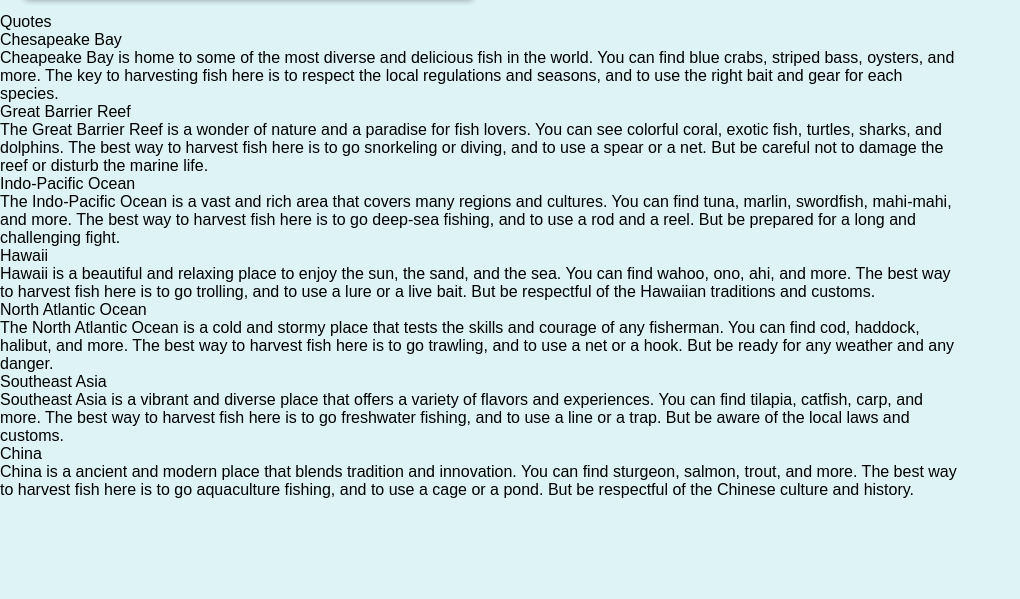
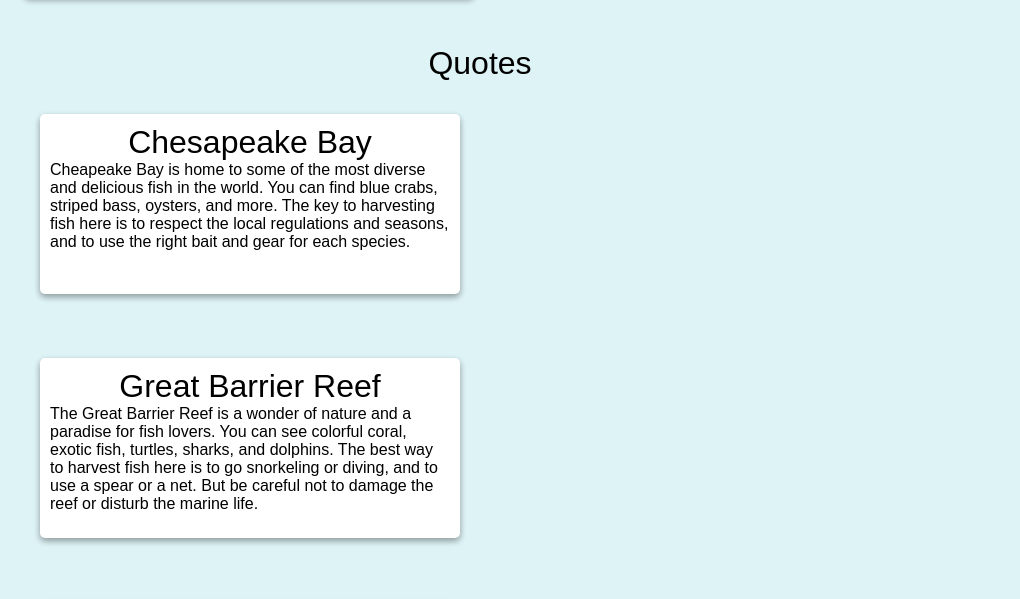
Before and after one commit to ztrouy/martins-aquarium, a plain HTML site: page index.html in a window 1280 px wide. Shown: the part 2351-2950 px from the top of the page, without its empty margins (0-1020 px from the left). Before the commit the page ends 2850 px from the top, so only its background shows below. Drawn offline with Linux system fonts and the light colour scheme.

Commit message:
Added basic CSS to quotes section

```diff
--- a/scripts/quotes/quotesList.js
+++ b/scripts/quotes/quotesList.js
@@ -5,14 +5,14 @@ export const quotesList = () => {
     const quotes = getQuotes()
 
     // Start building a string of each quote
-    let htmlString = `<article class="quotes-list">
-        <div class="quotes__header">Quotes</div>`
+    let htmlString = `<div class="quotes__header">Quotes</div>
+        <article class="quotes-list">`
 
     // Create HTML representations of each quote here
     for (const quote of quotes) {
         htmlString += `<div class="quotes__item">`
 
-        htmlString += `<div class="quotes__name">${quote.name}</div>`
+        htmlString += `<div class="quotes__title">${quote.name}</div>`
 
         htmlString += `<div class="quotes__text">${quote.quote}</div>`
 
--- a/styles/main.css
+++ b/styles/main.css
@@ -16,6 +16,11 @@ body {
 #main-content {
     width: 75%;
 }
+
+
+
+
+
 
 #tips {
     /* float: right; */
@@ -50,6 +55,12 @@ body {
     margin-left: -1em;
 }
 
+
+
+
+
+
+
 nav {
     position: sticky;
     width: 100%;
@@ -77,14 +88,15 @@ nav {
     background-color: #007d8e;
 }
 
-/* .nav__element:onclick {
-    color: ;
-} */
-
 .nav__element a {
     text-decoration: none;
     color: white;
 }
+
+
+
+
+
 
 #fish {
     scroll-margin-top: 60px;
@@ -144,3 +156,40 @@ nav {
 .fish__length, .fish__location, .fish__diet {
     margin-top: 0.25em;
 }
+
+
+
+
+
+
+#quotes {
+    scroll-margin-top: 60px;
+    box-sizing: border-box;
+}
+
+.quotes__header {
+    font-size: 2em;
+    text-align: center;
+    margin-top: 1em;
+}
+
+.quotes-list {
+    display: flex;
+    flex-wrap: wrap;
+    margin-left: 0.5em;
+}
+
+.quotes__item {
+    border-radius: 5px;
+    background-color: white;
+    margin: 2em;
+    padding: 10px;
+    width: 400px;
+    height: 160px;
+    box-shadow: 0 3px 6px rgba(0,0,0,0.16), 0 3px 6px rgba(0,0,0,0.23);
+}
+
+.quotes__title {
+    font-size: 2em;
+    text-align: center;
+}
```
